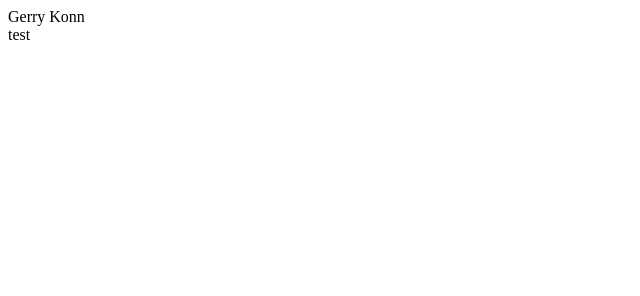
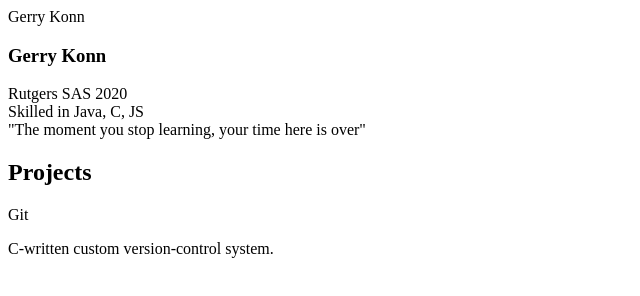
Before and after one commit to GKonn/GKonn.github.io, a plain HTML site: page index.html in a window 1280 px wide. Shown: the whole page, without its empty margins (0-640 px from the left). Drawn offline with Linux system fonts and the light colour scheme.

Commit message:
Update index.html

```diff
--- a/index.html
+++ b/index.html
@@ -1,5 +1,24 @@
 <HTML>
-<HEADER>Gerry Konn</HEADER>
-<BODY>
-test
-</BODY>
+  <HEAD>Gerry Konn</HEAD>
+  <BODY>
+    <h3>
+      Gerry Konn
+    </h3>
+    <p>
+      Rutgers SAS 2020
+      <br>
+      Skilled in Java, C, JS
+      <br>
+      "The moment you stop learning, your time here is over"
+    </p>
+    <h2>
+      Projects
+    </h2>
+    <h id="OS">
+      Git
+    </h>
+    <p>
+      C-written custom version-control system.
+    </p>
+  </BODY>
+</HTML>
```
